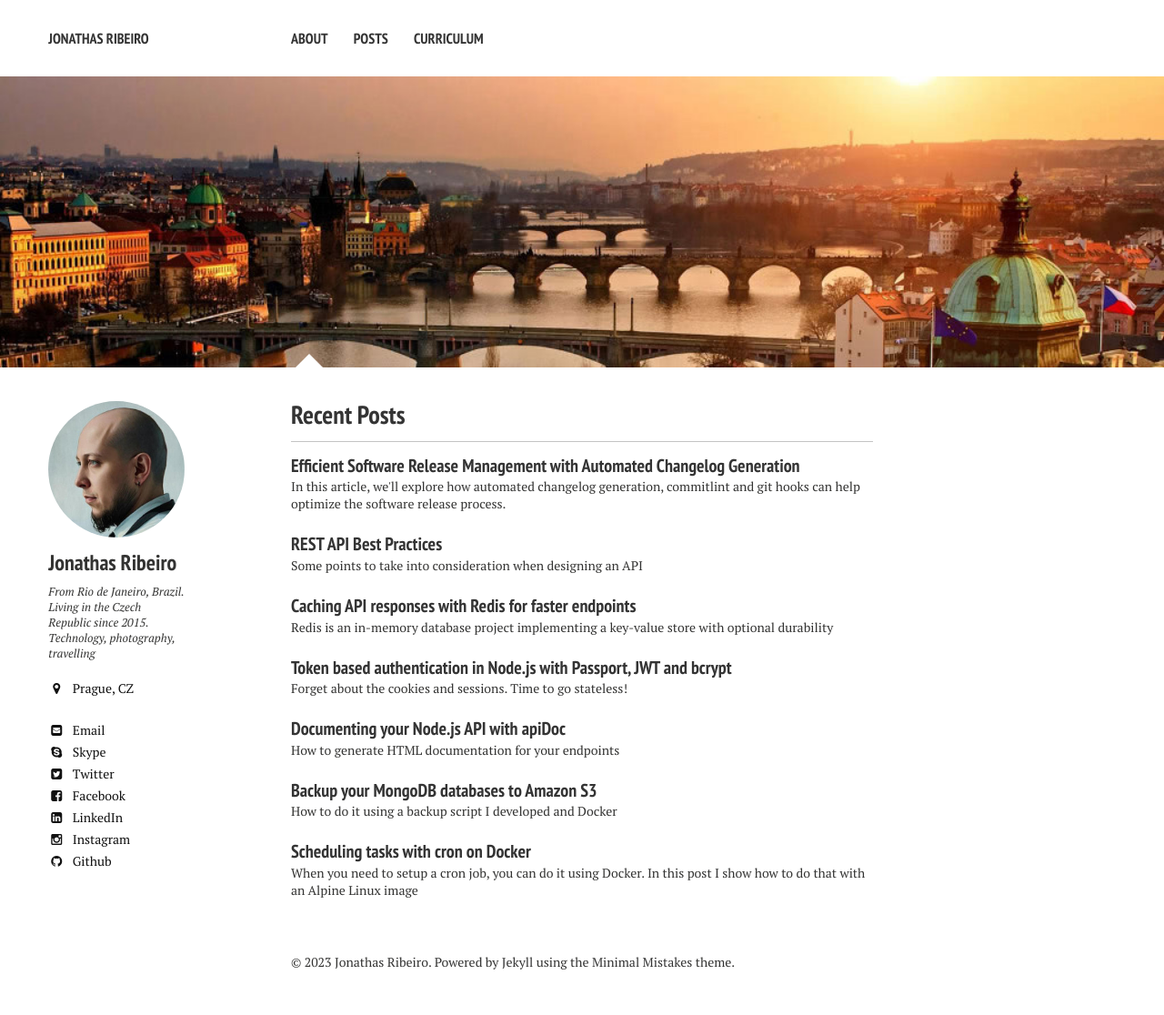
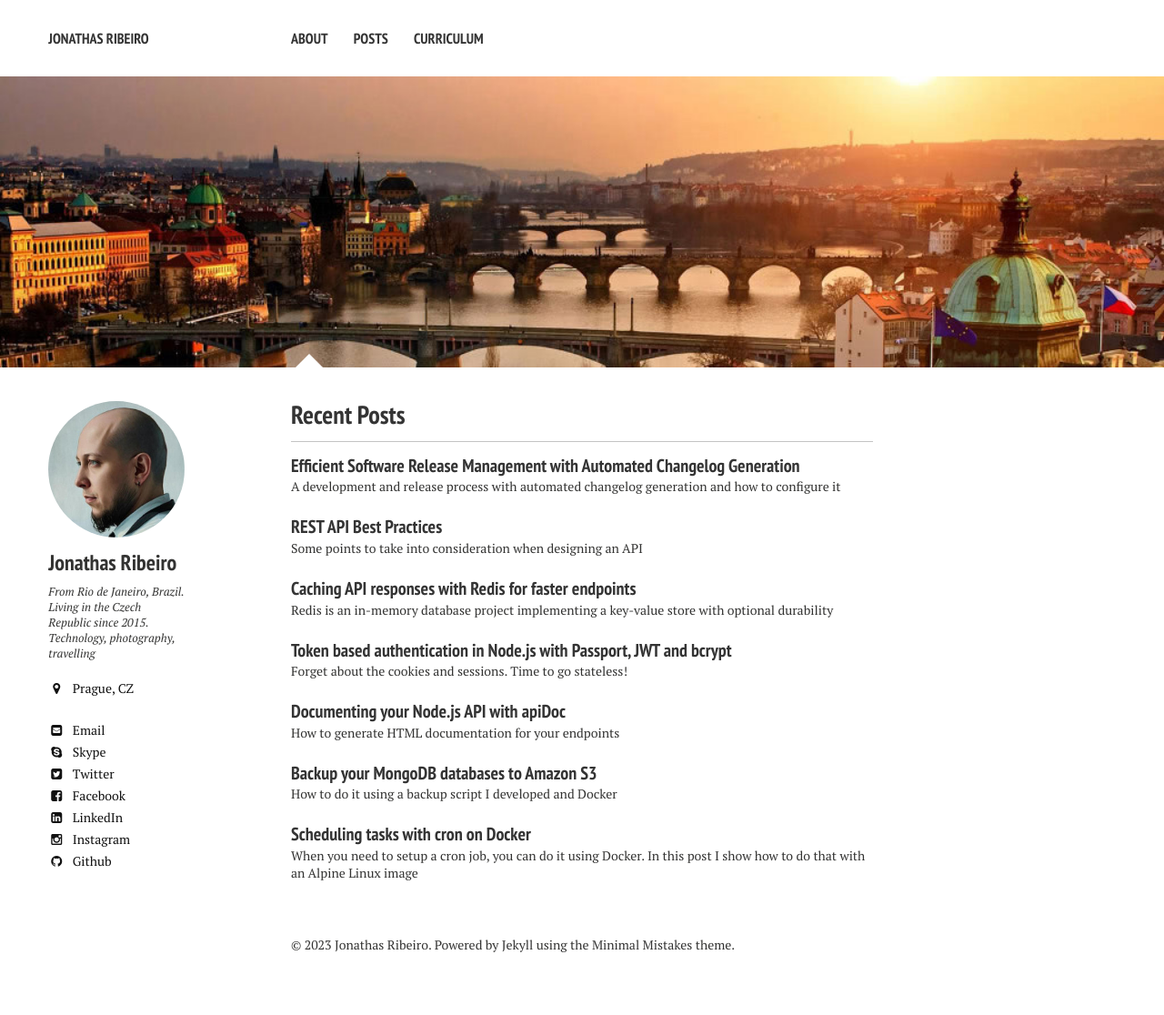
Before and after one commit to jonathas/jonathas.github.io, a Jekyll site: the page built from index.md, in a window 1280 px wide. Shown: the whole page at 91% size. Built offline with Jekyll 4.4.1, drawn with Linux system fonts in a browser that asks for light colours; nearby versions of some CDN libraries.

Commit message:
chore: updated excerpt

```diff
--- a/_posts/2023-01-15-efficient-software-release-management-with-automated-changelog-generation.md
+++ b/_posts/2023-01-15-efficient-software-release-management-with-automated-changelog-generation.md
@@ -1,7 +1,7 @@
 ---
 layout: post
 title: "Efficient Software Release Management with Automated Changelog Generation"
-excerpt: "In this article, we'll explore how automated changelog generation, commitlint and git hooks can help optimize the software release process."
+excerpt: "A development and release process with automated changelog generation and how to configure it"
 tags: [software release process, automated changelog generation, commitlint, git hooks, release, conventional commits, release-it]
 date: 2023-01-15T22:10:08+01:00
 comments: true
```
